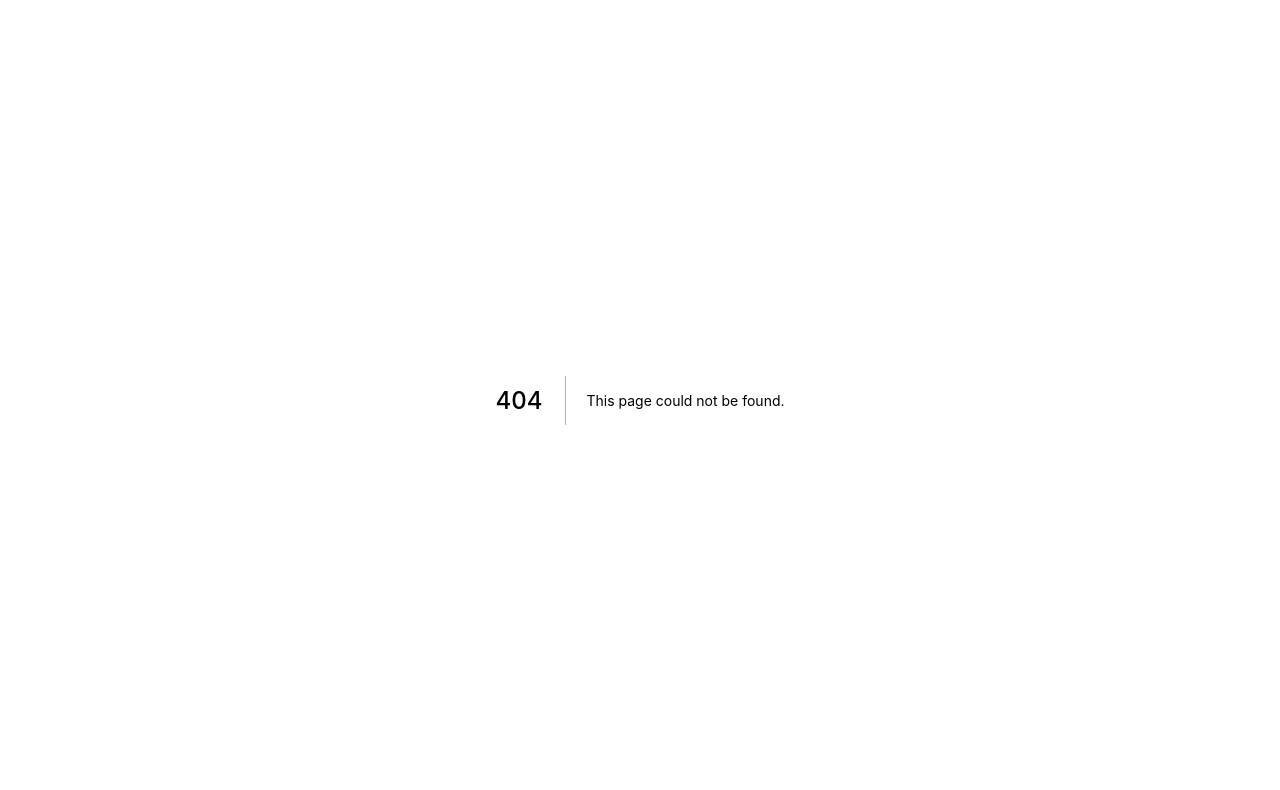
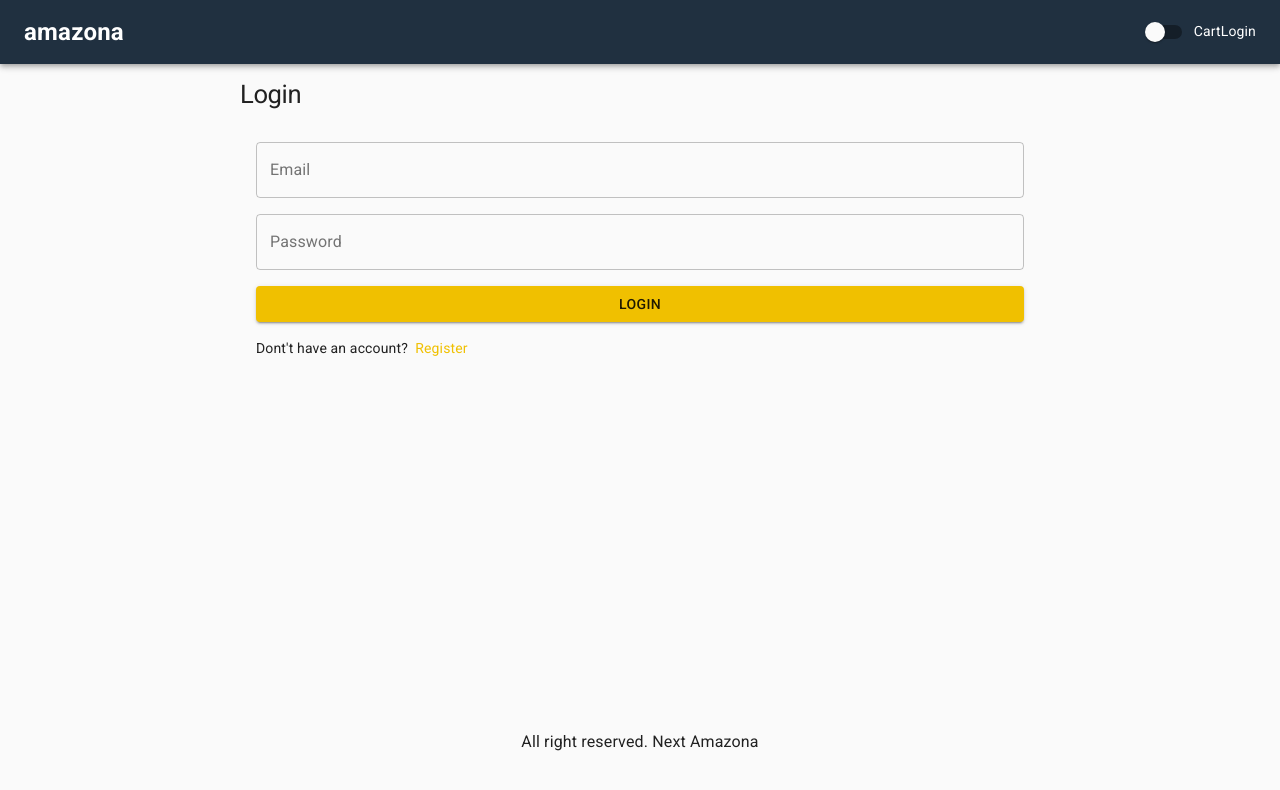
Before and after one commit to PPadilla44/ecommerce-next, a Next.js app: page /login in a window 1280 px wide. Before the commit this address had no page. Shown: the top 790 px of the page. Built offline with nearby package versions, Linux system fonts and the light colour scheme.

Commit message:
create login page

```diff
--- /dev/null
+++ b/pages/login.tsx
@@ -0,0 +1,51 @@
+import { Button, Link, List, ListItem, TextField, Typography } from '@material-ui/core'
+import React from 'react'
+import Layout from '../components/Layout'
+import useStyles from '../utils/styles'
+import NextLink from "next/link"
+
+const Login = () => {
+
+    const classes = useStyles();
+
+    return (
+        <Layout title='Login'>
+            <form className={classes.form}>
+                <Typography component="h1" variant='h1'>Login</Typography>
+                <List>
+                    <ListItem>
+                        <TextField
+                            variant='outlined'
+                            fullWidth
+                            id="email"
+                            label="Email"
+                            inputProps={{ type: "email" }}
+                        />
+                    </ListItem>
+                    <ListItem>
+                        <TextField
+                            variant='outlined'
+                            fullWidth
+                            id="password"
+                            label="Password"
+                            inputProps={{ type: "password" }}
+                        />
+                    </ListItem>
+                    <ListItem>
+                        <Button variant='contained' type='submit' fullWidth color='primary'>
+                            Login
+                        </Button>
+                    </ListItem>
+                    <ListItem>
+                        {`Dont't have an account?`} &nbsp;
+                        <NextLink href={"/register"} passHref>
+                            <Link>Register</Link>
+                        </NextLink>
+                    </ListItem>
+                </List>
+            </form>
+        </Layout>
+    )
+}
+
+export default Login
--- a/utils/styles.ts
+++ b/utils/styles.ts
@@ -25,6 +25,10 @@
     section: {
         marginBottom: 10,
         marginTop: 10
+    },
+    form: {
+        maxWidth: 800,
+        margin: '0 auto'
     }
 })
 
```
Also changed, not shown: pages/cart.tsx (+7 -1 lines), pages/shipping.tsx (added, +15 -0 lines).
